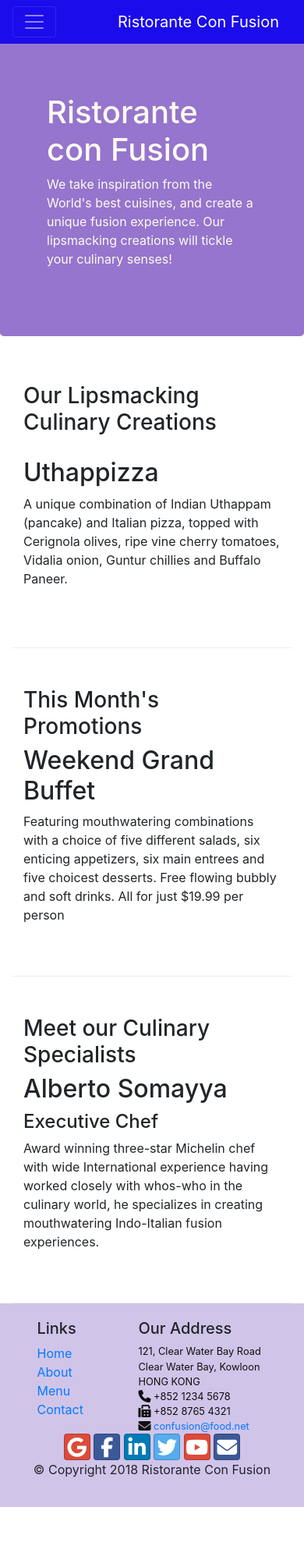
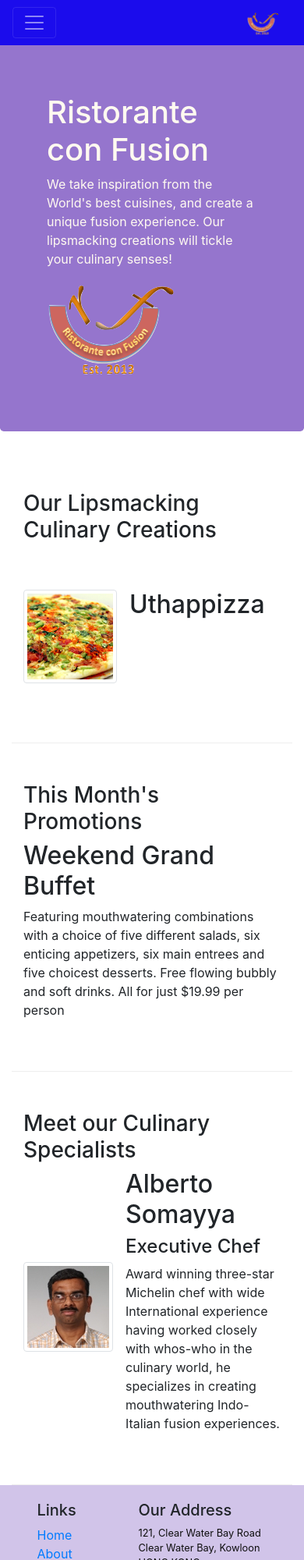
Before and after one commit to nakul07/Course2, a website: page conFusion/index.html in a window 390 px wide. Shown: the top 2000 px of the page at 78% size. Before the commit the page ends 1932 px from the top, so only its background shows below. Drawn offline with nearby package versions, Linux system fonts and the light colour scheme.

Commit message:
media and images

```diff
--- a/conFusion/index.html
+++ b/conFusion/index.html
@@ -23,7 +23,7 @@
             <button class="navbar-toggler" type="button" data-toggle="collapse" data-target="#Navbar">
                 <span class="navbar-toggler-icon"></span>
             </button>
-            <a href="#" class="navbar-brand">Ristorante Con Fusion</a>
+            <a href="#" class="navbar-brand"><img src="img/logo.png" height="30" width="41" alt=""></a>
             <div class="collapse navbar-collapse" id="Navbar">
                 <ul class="navbar-nav mr-auto">
                     <li class="nav-item active"><a href="#" class="nav-link"><span class="fa fa-home fa-lg"></span> Home</a></li>
@@ -43,7 +43,8 @@
                     <h1>Ristorante con Fusion</h1>
                     <p>We take inspiration from the World's best cuisines, and create a unique fusion experience. Our lipsmacking creations will tickle your culinary senses!</p>
                 </div>
-                <div class="col-12 col-sm">
+                <div class="col-12 col-sm align-self-center">
+                    <img src="img/logo.png" alt="" class="img-fluid">
                 </div>
             </div>
         </div>
@@ -55,8 +56,13 @@
                 <h3>Our Lipsmacking Culinary Creations</h3>
             </div>
             <div class="col col-sm order-sm-first col-md">
-                <h2>Uthappizza</h2>
-                <p>A unique combination of Indian Uthappam (pancake) and Italian pizza, topped with Cerignola olives, ripe vine cherry tomatoes, Vidalia onion, Guntur chillies and Buffalo Paneer.</p>
+                <div class="media">
+                    <img src="img/uthappizza.png" alt="uthappizza" class="d-flex mr-3 img-thumbnail align-self-center">
+                    <div class="media-body">
+                        <h2 class="mt-0">Uthappizza</h2>
+                        <p class="d-none d-sm-block">A unique combination of Indian Uthappam (pancake) and Italian pizza, topped with Cerignola olives, ripe vine cherry tomatoes, Vidalia onion, Guntur chillies and Buffalo Paneer.</p>
+                    </div>
+                </div>
             </div>
         </div>
 
@@ -76,9 +82,14 @@
                 <h3>Meet our Culinary Specialists</h3>
             </div>
             <div class="col col-sm order-sm-first col-md">
-                <h2>Alberto Somayya</h2>
-                <h4>Executive Chef</h4>
-                <p>Award winning three-star Michelin chef with wide International experience having worked closely with whos-who in the culinary world, he specializes in creating mouthwatering Indo-Italian fusion experiences. </p>
+                <div class="media">
+                    <img src="img/alberto.png" alt="alberto" class="d-flex img-thumbnail align-self-center mr-3">
+                    <div class="media-body">
+                        <h2 class="mt-0">Alberto Somayya</h2>
+                        <h4>Executive Chef</h4>
+                        <p>Award winning three-star Michelin chef with wide International experience having worked closely with whos-who in the culinary world, he specializes in creating mouthwatering Indo-Italian fusion experiences. </p>
+                    </div>
+                </div>
             </div>
         </div>
     </div>
```
Also changed, not shown: conFusion/aboutus.html (+1 -1 lines), conFusion/contactus.html (+1 -1 lines), conFusion/img/alberto.png (added), conFusion/img/buffet.png (added), conFusion/img/logo.png (added), conFusion/img/uthappizza.png (added), 1 other file.
